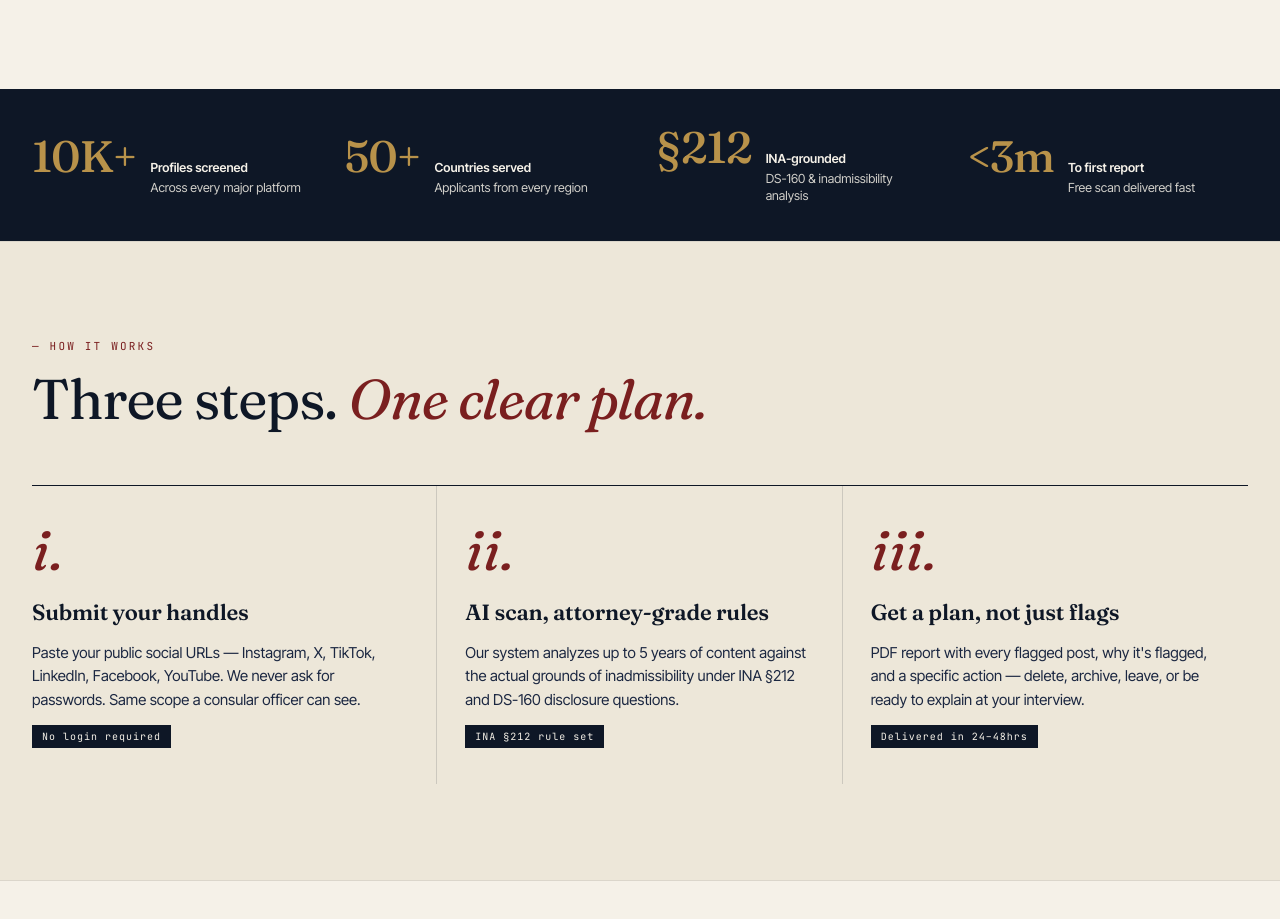
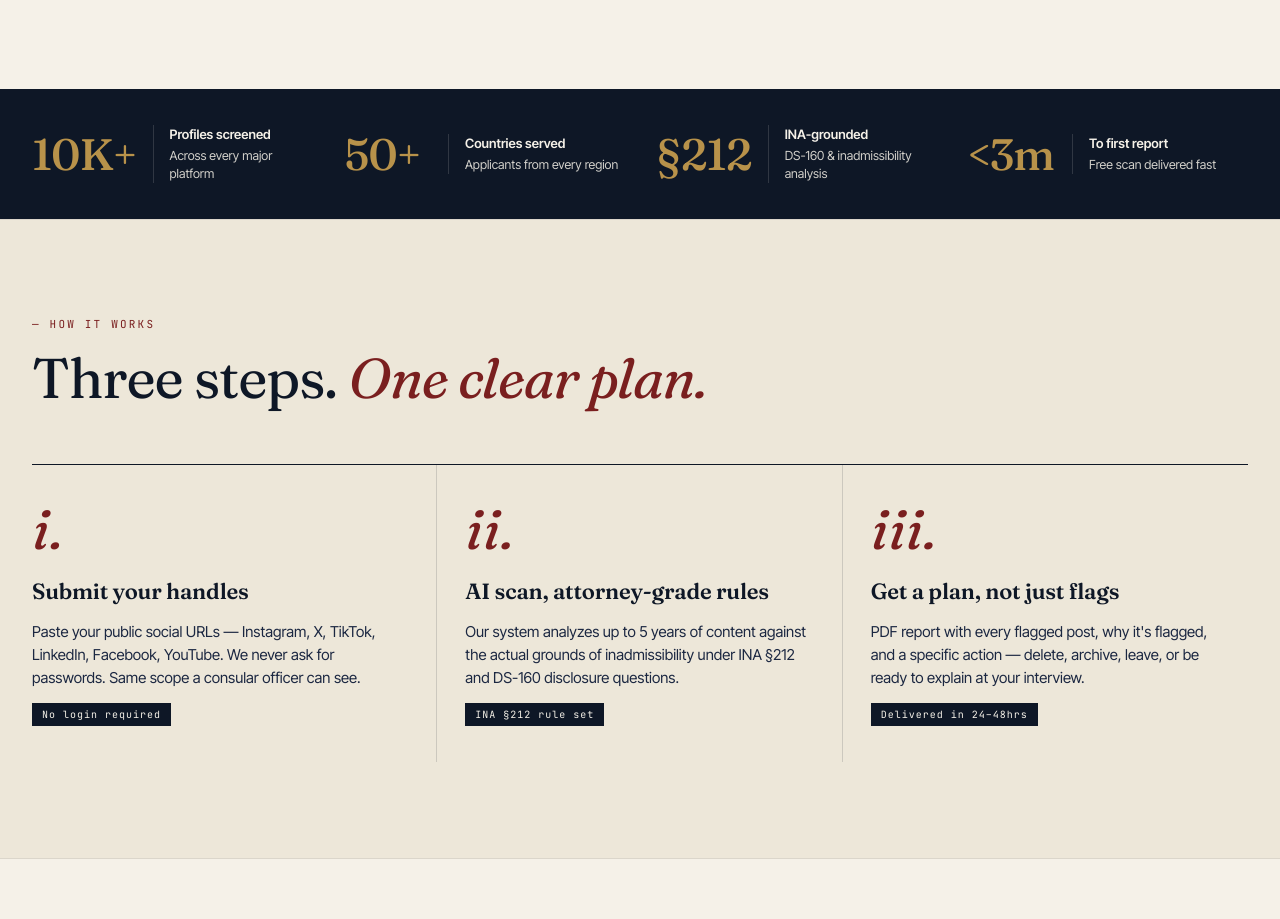
Before and after one commit to etsyguyhaseeb-lang/visafootprint, a Next.js app in the folder frontend/: page / in a window 1280 px wide. Shown: the part 811-1730 px from the top of the page. Built offline with nearby package versions, Linux system fonts and the light colour scheme.

Commit message:
fix: align stat strip — center items, fixed number width, divider line

```diff
--- a/frontend/app/home.module.css
+++ b/frontend/app/home.module.css
@@ -314,8 +314,8 @@
 
 .stat {
   display: flex;
-  align-items: baseline;
-  gap: 14px;
+  align-items: center;
+  gap: 16px;
 }
 
 .statNum {
@@ -325,19 +325,24 @@
   line-height: 1;
   color: var(--gold);
   letter-spacing: -0.02em;
+  min-width: 88px;
+  flex-shrink: 0;
 }
 
 .statText {
   font-size: 12.5px;
-  line-height: 1.4;
+  line-height: 1.45;
   color: rgba(245, 241, 232, 0.85);
+  border-left: 1px solid rgba(245, 241, 232, 0.15);
+  padding-left: 16px;
 }
 
 .statText strong {
   color: var(--paper);
   display: block;
   font-weight: 600;
-  margin-bottom: 2px;
+  margin-bottom: 3px;
+  font-size: 13px;
 }
 
 /* ── SHARED SECTION STYLES ── */
```
